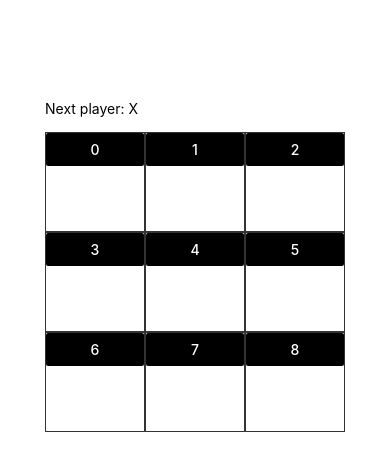
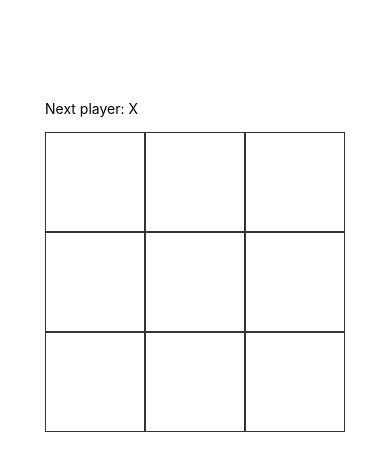
Before and after one commit to ayaka-kitabora/reactnative-study-game, a React Native app: screen / in a window 390 px wide. Shown: the top 470 px of the page. Built offline with nearby package versions, Linux system fonts and the light colour scheme.

Commit message:
一旦3目並べ完成

```diff
--- a/App.tsx
+++ b/App.tsx
@@ -1,34 +1,53 @@
 import React, { Component }  from 'react';
-import { StyleSheet, Text, View, Button, Alert } from 'react-native';
+import { StyleSheet, Text, View, Button, Alert, TouchableOpacity } from 'react-native';
 
-class Square extends Component {
+function Square(props) {
+  return (
+    <TouchableOpacity
+      onPress={() => props.onPress()}
+    >
+    <View style={styles.square}>
+      <Text style={styles.squareText}>{props.value}</Text>
+    </View>
+    </TouchableOpacity>
+  );
+}
+
+class Board extends React.Component {
   constructor(props) {
     super(props);
     this.state = {
-      value: null,
+      squares: Array(9).fill(null),
+      xIsNext: true,
     };
   }
-
-  render() {
+  handleClick(i) {
+    const squares = this.state.squares.slice();
+    if (calculateWinner(squares) || squares[i]) {
+      return;
+    }
+    squares[i] = this.state.xIsNext ? 'X' : 'O';
+    this.setState({
+      squares: squares,
+      xIsNext: !this.state.xIsNext,
+    });
+  }
+  renderSquare(i) {
     return (
-      <View style={styles.square}>
-        <Button
-        onPress={() => {Alert.alert('click')}}
-        title={`${this.props.value}`}
-        color="#000"
-        style={styles.button}
-        />
-      </View>
+      <Square
+        value={this.state.squares[i]}
+        onPress={() => this.handleClick(i)}
+      />
     );
   }
-}
-
-class Board extends React.Component {
-  renderSquare(i) {
-    return <Square value={i} />;
-  }
   render() {
-    status = 'Next player: X';
+    const winner = calculateWinner(this.state.squares);
+    let status;
+    if (winner) {
+      status = 'Winner: ' + winner;
+    } else {
+      status = 'Next player: ' + (this.state.xIsNext ? 'X' : 'O');
+    }
 
     return (
       <View style={styles.container}>
@@ -51,6 +70,26 @@ class Board extends React.Component {
      </View>
     );
   }
+}
+// ヘルパー関数(あとでロジック差し替えたい)
+function calculateWinner(squares) {
+  const lines = [
+    [0, 1, 2],
+    [3, 4, 5],
+    [6, 7, 8],
+    [0, 3, 6],
+    [1, 4, 7],
+    [2, 5, 8],
+    [0, 4, 8],
+    [2, 4, 6],
+  ];
+  for (let i = 0; i < lines.length; i++) {
+    const [a, b, c] = lines[i];
+    if (squares[a] && squares[a] === squares[b] && squares[a] === squares[c]) {
+      return squares[a];
+    }
+  }
+  return null;
 }
 
 export default class Game extends Component {
@@ -82,6 +121,11 @@ const styles = StyleSheet.create({
     height: 100,
     borderWidth: 1,
   },
+  squareText: {
+    fontSize: 60,
+    textAlign: 'center',
+    lineHeight: 100,
+  },
   button: {
     width: 100,
     height: 100,
```
